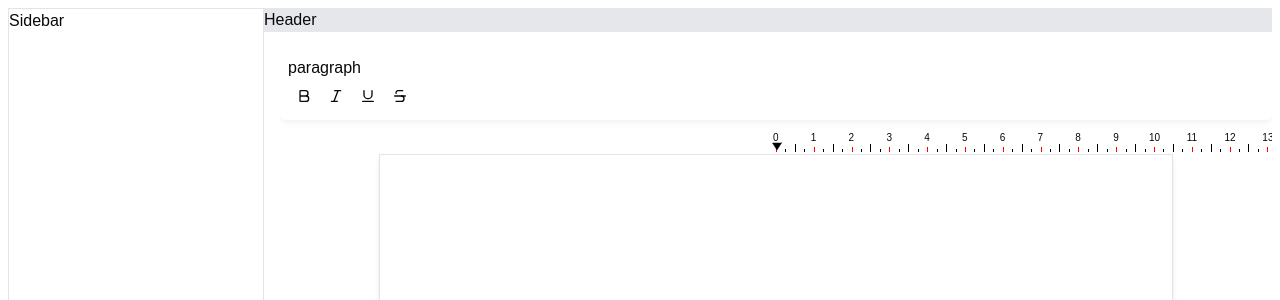
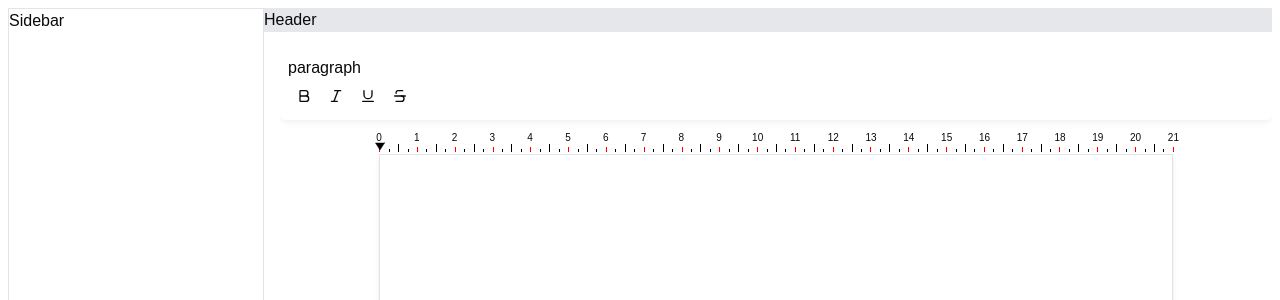
Before and after one commit to tmatsiievskyi/documents-creator, a Next.js app: page /create-document in a window 1280 px wide. Shown: the top 300 px of the page. Built offline with nearby package versions, Linux system fonts and the light colour scheme.

Commit message:
ryler restriction

```diff
--- a/src/components/editor/editor.container.tsx
+++ b/src/components/editor/editor.container.tsx
@@ -40,9 +40,7 @@ export const Editor = ({
         </div>
       )}
 
-      <div
-        className={`relative flex-shrink-0 w-[${editorSize.width}] ml-auto mr-auto`}
-      >
+      <div className={`relative flex-shrink-0 w-a4 ml-auto mr-auto`}>
         <WithRuler width={editorSize.width} />
       </div>
 
--- a/src/components/ruler/cursor.ruler.tsx
+++ b/src/components/ruler/cursor.ruler.tsx
@@ -1,7 +1,7 @@
 // 'use client';
 import { Draggable } from '@/ui/dnd';
 import { DataUtil, EDimmesionUnits } from '@/utils';
-import { useDraggable } from '@dnd-kit/core';
+import { useDraggable, useDroppable } from '@dnd-kit/core';
 import { Triangle, Play } from 'lucide-react';
 
 type TRulerCursorProps = {
@@ -21,16 +21,20 @@ export const RulerCursor = ({
     useDraggable({
       id: rulerId,
     });
+  const { setNodeRef: droppableRef } = useDroppable({
+    id: 'unique-id', //TODO: should be unique
+  });
 
-  const heightOfLine = DataUtil.convertDimensionToDifUnits(
+  const heightOfLine = Math.round(
+    DataUtil.convertDimensionToDifUnits(
       297,
       EDimmesionUnits.mm,
       EDimmesionUnits.px
+    )
   ); //TODO: should be removed and take from redux
 
-  console.log(heightOfLine);
-
   return (
+    <div ref={droppableRef} className='w-full'>
       <Draggable
         draggableId='rulerCursor'
         style={{ top: y, left: x }}
@@ -50,13 +54,15 @@ export const RulerCursor = ({
           />
 
           <div //TODO: get height from redux store. Change color
-          className={`w-[1px] h-[1122px] bg-red-200 absolute bottom-0 left-[0.5px] translate-x-[-50%] translate-y-[100%] transition-all duration-300 ease-in-out ${
+            className={`z-50 w-[1px] bg-red-200 absolute bottom-0 left-[0.5px] translate-x-[-50%] translate-y-[100%] transition-all duration-300 ease-in-out ${
               isDragging
                 ? 'opacity-100 scale-100'
                 : 'opacity-0 scale-95 pointer-events-none'
             }`}
+            style={{ height: `${heightOfLine}px` }}
           />
         </div>
       </Draggable>
+    </div>
   );
 };
--- a/src/components/ruler/ruler.container.tsx
+++ b/src/components/ruler/ruler.container.tsx
@@ -3,6 +3,7 @@
 import { CSSProperties, useMemo, useState } from 'react';
 import {
   DndContext,
+  Modifier,
   Modifiers,
   MouseSensor,
   PointerActivationConstraint,
@@ -16,6 +17,7 @@ import {
   createSnapModifier,
   restrictToHorizontalAxis,
   restrictToParentElement,
+  restric,
 } from '@dnd-kit/modifiers';
 import { Draggable } from '@/ui/dnd';
 import { RulerSurface } from './surface.ruler';
@@ -28,11 +30,17 @@ const defaultCoordinates = {
   y: 0,
 };
 
+const defaultCoordinatesXRight = {
+  x: 210,
+  y: 0,
+};
+
 const RULER_SPACES = 0.25;
 const CURSOR_WIDTH = 12;
 
 export const Ruler = ({ width }: Pick<TProps, 'width'>) => {
   const [{ x, y }, setCoordinates] = useState<Coordinates>(defaultCoordinates);
+  const [{ xRight, yRight }] = useState<Coordinates>(defaultCoordinatesXRight);
 
   const rulerSpacesInPx = useMemo(
     () =>
@@ -44,6 +52,38 @@ export const Ruler = ({ width }: Pick<TProps, 'width'>) => {
     []
   );
 
+  const createRestrictionToXAxis =
+    (minX: number, maxX: number): Modifier =>
+    ({ draggingNodeRect, containerNodeRect, transform }) => {
+      // console.log(draggingNodeRect, containerNodeRect);
+      // rect - draggingNodeRect
+      // boundingRect  - containerNodeRect
+
+      const value = {
+        ...transform,
+      };
+
+      if (!draggingNodeRect || !containerNodeRect) {
+        return value;
+      }
+
+      if (draggingNodeRect?.left + transform.x <= containerNodeRect?.left) {
+        console.log('left');
+        value.x = containerNodeRect.left - draggingNodeRect.left;
+      } else if (
+        draggingNodeRect.right + transform.x >=
+        containerNodeRect.left + containerNodeRect.width / 2
+      ) {
+        console.log('right');
+        value.x =
+          containerNodeRect.left +
+          containerNodeRect.width / 2 -
+          draggingNodeRect.right;
+      }
+
+      return value;
+    };
+
   const snapToGridAndRestrictToParent = (args: any) => {
     const { transform, draggingNodeRect, containerNodeRect } = args;
 
@@ -51,10 +91,8 @@ export const Ruler = ({ width }: Pick<TProps, 'width'>) => {
       return transform;
     }
 
-    // Apply restrictToParentElement
     const restricted = restrictToParentElement(args);
 
-    // Snap to grid
     const snappedX =
       Math.round(restricted.x / rulerSpacesInPx) * rulerSpacesInPx;
 
@@ -87,26 +125,28 @@ export const Ruler = ({ width }: Pick<TProps, 'width'>) => {
   );
 
   const modifiers = [
-    restrictToParentElement,
+    // restrictToParentElement,
     restrictToHorizontalAxis,
-    snapToGridAndRestrictToParent,
+    // snapToGridAndRestrictToParent,
+    createRestrictionToXAxis(0, 100),
   ];
 
   return (
     <DndContext
       modifiers={modifiers}
       // sensors={sensors}
-      onDragEnd={({ delta }) => {
+      onDragEnd={(event) => {
+        // console.log(event);
         setCoordinates(({ x, y }) => {
           return {
-            x: x + delta.x,
-            y: y + delta.y,
+            x: x + event.delta.x,
+            y: y + event.delta.y,
           };
         });
       }}
     >
-      <div className='relative w-full mt-8'>
-        <RulerSurface gridItems={gridItems}>
+      <div className='relative w-full mt-2 flex'>
+        <RulerSurface gridItems={gridItems} customClassName='w-1/2'>
           <RulerCursor
             // modifiers={[
             //   restrictToParentElement,
@@ -122,6 +162,22 @@ export const Ruler = ({ width }: Pick<TProps, 'width'>) => {
             rulerId='ruler-horizontal-left'
           />
         </RulerSurface>
+        {/* <RulerSurface gridItems={gridItems} customClassName='w-1/2'>
+          <RulerCursor
+            // modifiers={[
+            //   restrictToParentElement,
+            //   snapToGrid,
+            //   restrictToHorizontalAxis,
+            // ]}
+            // style={style}
+            // key={gridSize}
+            // defaultCoordinates={defaultCoordinates}
+            x={xRight}
+            y={yRight}
+            cursorWidth={CURSOR_WIDTH}
+            rulerId='ruler-horizontal-left'
+          />
+        </RulerSurface> */}
       </div>
     </DndContext>
   );
--- a/src/components/ruler/surface.ruler.tsx
+++ b/src/components/ruler/surface.ruler.tsx
@@ -1,15 +1,21 @@
+import { cn } from '@/lib/utils';
 import { useDroppable } from '@dnd-kit/core';
 import React, { ReactNode, useCallback, useMemo } from 'react';
 
 type TProps = {
   gridItems: number[];
   children?: ReactNode;
+  customClassName?: string;
 };
 
-export const RulerSurface = ({ gridItems, children }: TProps) => {
-  const { setNodeRef } = useDroppable({
-    id: 'unique-id',
-  });
+export const RulerSurface = ({
+  gridItems,
+  children,
+  customClassName,
+}: TProps) => {
+  // const { setNodeRef } = useDroppable({
+  //   id: 'unique-id', //TODO: should be unique
+  // });
   const getItemStyle = useCallback((value: number) => {
     switch (true) {
       case value % 1 === 0:
@@ -74,8 +80,9 @@ export const RulerSurface = ({ gridItems, children }: TProps) => {
   }, []);
 
   return (
-    <div className=' absolute bottom-0 left-0 w-full h-6 ' ref={setNodeRef}>
-      <div className='relative w-full h-full'>
+    // <div className='absolute bottom-0 left-0 w-full h-6 '>
+    // <div className={cn('relative')}>
+    <>
       {children}
 
       {gridItems.map((item) => {
@@ -89,7 +96,8 @@ export const RulerSurface = ({ gridItems, children }: TProps) => {
           </span>
         );
       })}
-      </div>
-    </div>
+    </>
+    // </div>
+    // </div>
   );
 };
```
Also changed, not shown: 1 other file (tests, documents, lock files or other folders). Lines whose indentation alone changed are shown as unchanged.
